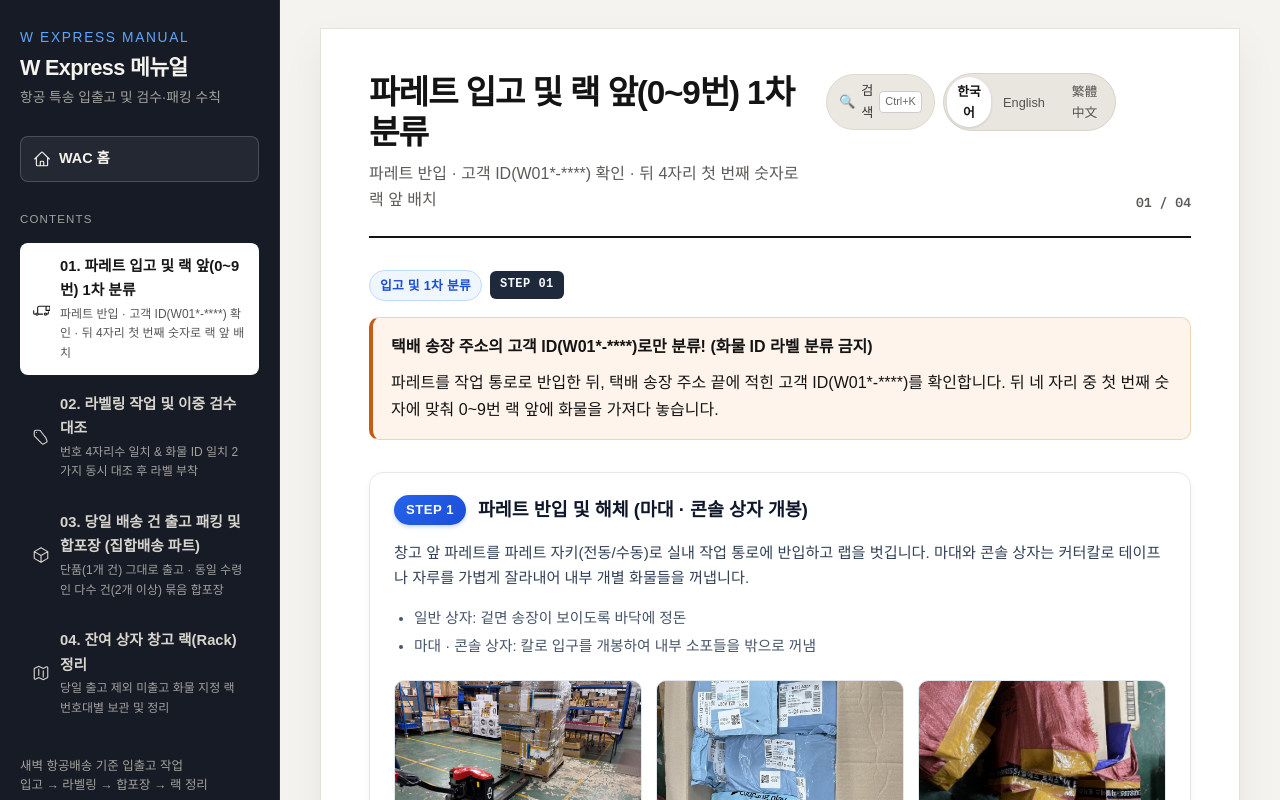
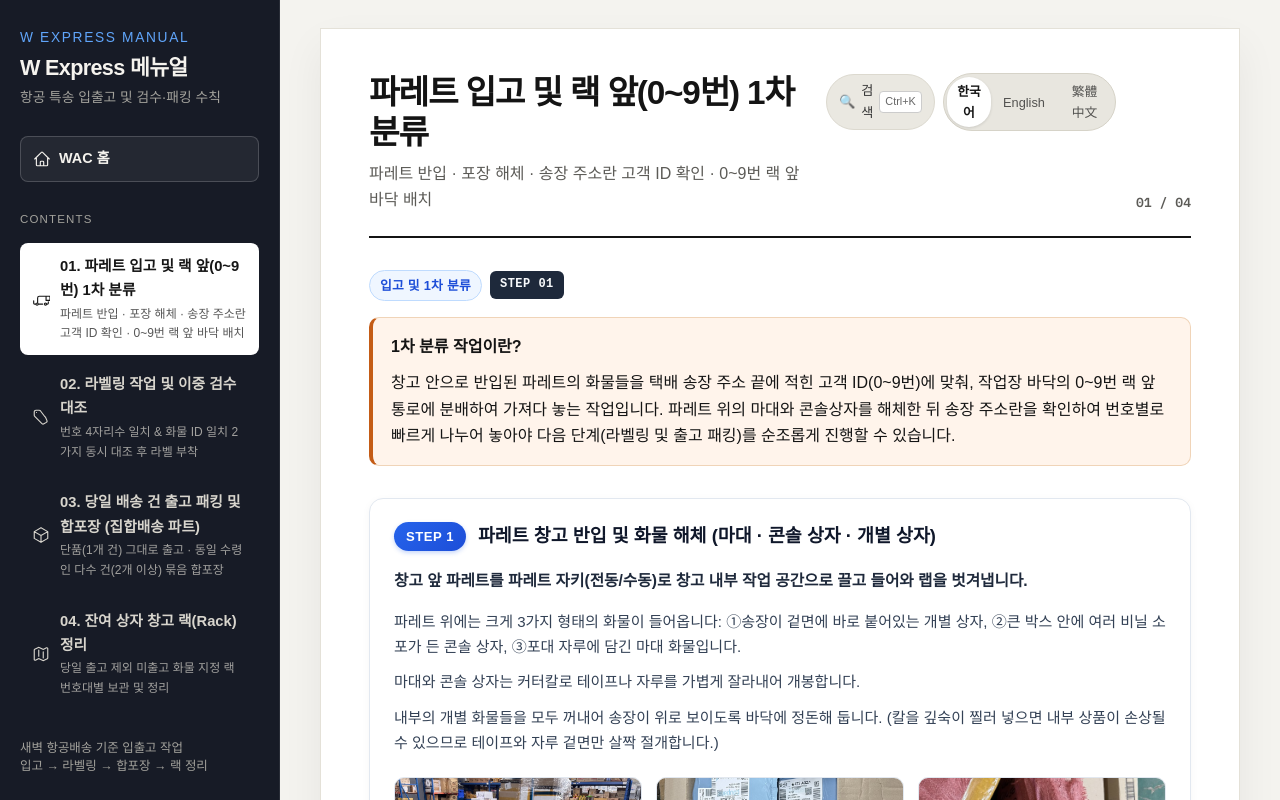
Before and after one commit to agreesin/wac-warehouse-manual, a React (Vite) app: page / in a window 1280 px wide. Both pictures are taken after a click on the button 868 px from the left and 595 px from the top of the page. Shown: the top 800 px of the page. Built offline with nearby package versions, Linux system fonts and the light colour scheme; a web font is replaced by a local one.

Commit message:
refactor(express): streamline chapter 1 into natural shift workflow guide

```diff
--- a/src/components/ExpressViewer.jsx
+++ b/src/components/ExpressViewer.jsx
@@ -36,7 +36,71 @@
                 <span className="express-step-num-badge">STEP {step.stepNo}</span>
                 <h3 className="express-step-title">{step.title}</h3>
               </div>
-              <p className="express-step-desc">{step.desc}</p>
+
+              {step.desc && <p className="express-step-desc">{step.desc}</p>}
+
+              {/* Narrative Paragraphs */}
+              {step.paragraphs && step.paragraphs.length > 0 && (
+                <div className="express-step-narrative">
+                  {step.paragraphs.map((para, pIdx) => (
+                    <p key={pIdx} className="express-step-p">
+                      {para}
+                    </p>
+                  ))}
+                </div>
+              )}
+
+              {/* Highlight Notice / Warning Alert */}
+              {step.notice && (
+                <div className={`express-step-notice ${step.notice.type || 'info'}`}>
+                  <span className="notice-icon">{step.notice.icon || '💡'}</span>
+                  <div className="notice-content">
+                    {step.notice.title && <strong>{step.notice.title}</strong>}
+                    <p>{step.notice.text}</p>
+                  </div>
+                </div>
+              )}
+
+              {/* Address Card */}
+              {step.addressCard && (
+                <div className="express-address-mini-card">
+                  <div className="mini-card-head">
+                    <span className="mini-tag">입고 주소 규격</span>
+                    <strong>{step.addressCard.title}</strong>
+                  </div>
+                  <div className="mini-address-lines">
+                    <div className="mini-address-row highlight">
+                      <span className="mono">{step.addressCard.address}</span>
+                    </div>
+                    {step.addressCard.note && (
+                      <p className="mini-address-note">💡 {step.addressCard.note}</p>
+                    )}
+                  </div>
+                </div>
+              )}
+
+              {/* Exception Card */}
+              {step.exceptionCard && (
+                <div className="express-exception-neutral-box">
+                  <div className="exception-head">
+                    <span className="exception-badge">예외 보관</span>
+                    <strong className="exception-title">{step.exceptionCard.title}</strong>
+                  </div>
+                  {step.exceptionCard.desc && (
+                    <p className="exception-desc">{step.exceptionCard.desc}</p>
+                  )}
+                  <div className="exception-chips">
+                    {step.exceptionCard.items?.map((item, iIdx) => (
+                      <span key={iIdx} className="exception-chip">
+                        {item}
+                      </span>
+                    ))}
+                  </div>
+                  {step.exceptionCard.note && (
+                    <p className="exception-note">👉 {step.exceptionCard.note}</p>
+                  )}
+                </div>
+              )}
 
               {step.bullets && step.bullets.length > 0 && (
                 <ul className="express-step-bullets">
@@ -46,7 +110,7 @@
                 </ul>
               )}
 
-              {/* Warning DO / DONT */}
+              {/* Warning DO / DONT (Fallback) */}
               {step.warningDoDont && (
                 <div className="express-dodont-mini-grid">
                   <div className="express-dodont-card do">
@@ -60,7 +124,7 @@
                 </div>
               )}
 
-              {/* Address Info Mini Card */}
+              {/* Address Info Mini Card (Fallback) */}
               {step.addressInfo && (
                 <div className="express-address-mini-card">
                   <div className="mini-card-head">
@@ -78,7 +142,7 @@
                 </div>
               )}
 
-              {/* Rule Formula Banner */}
+              {/* Rule Formula Banner (Fallback) */}
               {step.ruleFormula && (
                 <div className="express-rule-mini-card">
                   <div className="formula-line mono">{step.ruleFormula}</div>
@@ -86,7 +150,7 @@
                 </div>
               )}
 
-              {/* Exception Box (Neutral style: 래핑테이프 상자 앞쪽) */}
+              {/* Exception Box (Fallback) */}
               {step.exceptionBox && (
                 <div className="express-exception-neutral-box">
                   <div className="exception-head">
--- a/src/index.css
+++ b/src/index.css
@@ -1226,10 +1226,85 @@
 }
 
 .express-step-desc {
-  font-size: 0.95rem;
+  font-size: 0.98rem;
+  color: #1e293b;
+  font-weight: 700;
+  line-height: 1.6;
+  margin: 0;
+}
+
+.express-step-narrative {
+  display: flex;
+  flex-direction: column;
+  gap: 10px;
+}
+
+.express-step-p {
+  font-size: 0.94rem;
   color: #334155;
-  line-height: 1.6;
-  margin: 0;
+  line-height: 1.68;
+  margin: 0;
+}
+
+/* Step Notice / Warning Box */
+.express-step-notice {
+  display: flex;
+  align-items: flex-start;
+  gap: 12px;
+  padding: 14px 18px;
+  border-radius: 10px;
+  margin: 4px 0;
+}
+
+.express-step-notice.warning {
+  background: #fffbeb;
+  border: 1px solid #fde68a;
+  border-left: 4px solid #f59e0b;
+}
+
+.express-step-notice.info {
+  background: #f0fdf4;
+  border: 1px solid #bbf7d0;
+  border-left: 4px solid #16a34a;
+}
+
+.express-step-notice .notice-icon {
+  font-size: 1.25rem;
+  line-height: 1.2;
+  flex-shrink: 0;
+}
+
+.express-step-notice .notice-content {
+  display: flex;
+  flex-direction: column;
+  gap: 4px;
+}
+
+.express-step-notice .notice-content strong {
+  font-size: 0.94rem;
+  color: #92400e;
+  font-weight: 800;
+}
+
+.express-step-notice .notice-content p {
+  font-size: 0.88rem;
+  color: #78350f;
+  line-height: 1.5;
+  margin: 0;
+}
+
+.mini-address-note {
+  font-size: 0.82rem;
+  color: #0369a1;
+  font-weight: 600;
+  margin: 4px 0 0;
+}
+
+.exception-note {
+  font-size: 0.84rem;
+  color: #475569;
+  font-weight: 600;
+  margin: 4px 0 0;
 }
 
 .express-step-bullets {
--- a/src/locales/ko.js
+++ b/src/locales/ko.js
@@ -245,17 +245,18 @@
         stepNo: "01",
         timeBadge: "입고 및 1차 분류",
         title: "파레트 입고 및 랙 앞(0~9번) 1차 분류",
-        sub: "파레트 반입 · 고객 ID(W01*-****) 확인 · 뒤 4자리 첫 번째 숫자로 랙 앞 배치",
-        calloutHead: "택배 송장 주소의 고객 ID(W01*-****)로만 분류! (화물 ID 라벨 분류 금지)",
-        calloutLead: "파레트를 작업 통로로 반입한 뒤, 택배 송장 주소 끝에 적힌 고객 ID(W01*-****)를 확인합니다. 뒤 네 자리 중 첫 번째 숫자에 맞춰 0~9번 랙 앞에 화물을 가져다 놓습니다.",
+        sub: "파레트 반입 · 포장 해체 · 송장 주소란 고객 ID 확인 · 0~9번 랙 앞 바닥 배치",
+        calloutHead: "1차 분류 작업이란?",
+        calloutLead: "창고 안으로 반입된 파레트의 화물들을 택배 송장 주소 끝에 적힌 고객 ID(0~9번)에 맞춰, 작업장 바닥의 0~9번 랙 앞 통로에 분배하여 가져다 놓는 작업입니다. 파레트 위의 마대와 콘솔상자를 해체한 뒤 송장 주소란을 확인하여 번호별로 빠르게 나누어 놓아야 다음 단계(라벨링 및 출고 패킹)를 순조롭게 진행할 수 있습니다.",
         stepsWithPhotos: [
           {
             stepNo: "1",
-            title: "파레트 반입 및 해체 (마대 · 콘솔 상자 개봉)",
-            desc: "창고 앞 파레트를 파레트 자키(전동/수동)로 실내 작업 통로에 반입하고 랩을 벗깁니다. 마대와 콘솔 상자는 커터칼로 테이프나 자루를 가볍게 잘라내어 내부 개별 화물들을 꺼냅니다.",
-            bullets: [
-              "일반 상자: 겉면 송장이 보이도록 바닥에 정돈",
-              "마대 · 콘솔 상자: 칼로 입구를 개봉하여 내부 소포들을 밖으로 꺼냄"
+            title: "파레트 창고 반입 및 화물 해체 (마대 · 콘솔 상자 · 개별 상자)",
+            desc: "창고 앞 파레트를 파레트 자키(전동/수동)로 창고 내부 작업 공간으로 끌고 들어와 랩을 벗겨냅니다.",
+            paragraphs: [
+              "파레트 위에는 크게 3가지 형태의 화물이 들어옵니다: ①송장이 겉면에 바로 붙어있는 개별 상자, ②큰 박스 안에 여러 비닐 소포가 든 콘솔 상자, ③포대 자루에 담긴 마대 화물입니다.",
+              "마대와 콘솔 상자는 커터칼로 테이프나 자루를 가볍게 잘라내어 개봉합니다.",
+              "내부의 개별 화물들을 모두 꺼내어 송장이 위로 보이도록 바닥에 정돈해 둡니다. (칼을 깊숙이 찔러 넣으면 내부 상품이 손상될 수 있으므로 테이프와 자루 겉면만 살짝 절개합니다.)"
             ],
             photos: [
               {
@@ -277,60 +278,54 @@
           },
           {
             stepNo: "2",
-            title: "택배 송장 주소란 고객 ID 확인 (가장 중요한 핵심 업무)",
-            desc: "택배 송장의 주소란 끝에 표기된 고객 ID(W01*-****)를 찾고, 뒤 네 자리 중 가장 첫 번째 자리 숫자를 확인합니다.",
-            addressInfo: {
-              title: "고객 안내 입고 주소 규격 (한국발 홍콩착)",
-              recipient: "수취인: 가입자 성명",
-              address: "주소: 서울시 강서구 하늘길 210 4번게이트 , W01*-****"
+            title: "실물 송장으로 보는 분류 방법 (고객 ID 확인 & 랙 앞 배치)",
+            desc: "개별 화물들을 꺼내어 보면, 박스나 비닐 겉면에 택배 송장 라벨(쿠팡 등)과 창고 입고 시 부착된 QR 화물 ID 스티커가 함께 붙어 있습니다.",
+            paragraphs: [
+              "바닥에 화물을 펼쳐놓고 택배 송장 주소란 끝의 '고객 ID'를 찾아 0~9번 랙 앞 바닥에 분배합니다.",
+              "🔍 송장 주소란에서 고객 ID(W01*-****) 찾기: Express에서 고객에게 안내한 입고 주소 규격에 따라, 주소 끝부분에 'W01*-****' 형태의 고객 ID가 적혀 있습니다.",
+              "🎯 분류 기준 및 실물 예시: 고객 ID의 뒤 네 자리 중 [가장 첫 번째 자리 숫자]를 기준으로 0~9번 랙 앞에 가져다 놓습니다. 아래 실물 사진의 송장 주소를 보면 'W010-0161'로 적혀 있으므로, 뒤 네 자리(0161) 중 첫 번째 숫자인 '0'을 보고 [ 0번 랙 앞 ] 바닥에 가져다 놓으면 됩니다."
+            ],
+            notice: {
+              type: "warning",
+              icon: "⛔",
+              title: "화물 ID 스티커 오인 주의 (치명적 오분류 방지)",
+              text: "화물에 이미 붙어있는 QR 라벨(예: W1008-5051)은 창고 내부 관리용 번호일 뿐이므로, 이 번호를 보고 랙을 나누면 절대로 안 됩니다! 반드시 택배사가 붙인 송장의 '주소란'을 확인해야 합니다."
             },
-            ruleFormula: "W01*- [첫번째숫자]***  ➔  해당 랙(0~9번) 앞 배치",
-            ruleExample: "예: W010-0161 ➔ 뒤 4자리(0161) 중 첫 번째 자리 '0' ➔ [ 0번 랙 앞 ] 에 가져다 놓기!",
-            warningDoDont: {
-              title: "화물 ID 오인 주의 (치명적 혼동 방지)",
-              doText: "O 확인 대상: 택배 송장 주소란 끝의 W01*-**** (고객 ID)",
-              dontText: "X 분류 금지: 이미 붙어있는 QR 라벨 W1008-**** (화물 ID)"
+            addressCard: {
+              title: "고객 안내 입고 주소 규격",
+              address: "서울시 강서구 하늘길 210 4번게이트 , W01*-****",
+              note: "주소 끝에 적힌 W01*-**** 번호가 분류 기준이 되는 고객 ID입니다."
+            },
+            exceptionCard: {
+              title: "래핑테이프 상자 앞쪽에 모아두는 예외 화물",
+              desc: "분류 작업을 진행하면서 아래에 해당하는 화물을 발견하면, 0~9번 랙에 두지 않고 '래핑테이프 상자들 앞쪽'에 따로 모아둡니다.",
+              items: [
+                "WB로 시작하는 번호 형식",
+                "HG로 시작하는 번호 형식",
+                "송장 주소란에 W01*-**** 고객 ID가 없는 화물",
+                "송장이 훼손되거나 번호 식별이 어려운 화물"
+              ],
+              note: "따로 모아두면 담당자가 확인 후 별도 처리를 진행합니다."
             },
             photos: [
               {
                 src: "/express/06-customer-id-guide.jpg",
-                title: "실물 송장 비교 가이드 (클릭 시 확대)",
-                desc: "화물 ID(W1008-5051)로 분류 절대 금지! 오직 택배 송장 주소란의 W010-0161(고객 ID)을 확인하여 0번 랙 앞 배치"
-              }
-            ]
-          },
-          {
-            stepNo: "3",
-            title: "0~9번 랙 앞 바닥 배치 및 예외 화물 보관",
-            desc: "확인한 첫 번째 숫자(0~9)에 맞춰 해당하는 랙 앞 바닥 통로에 화물을 가져다 놓습니다.",
-            bullets: [
-              "0~9번 랙 앞 바닥 라인에 순서대로 정렬 배치",
-              "무거운 상자는 바닥 쪽에 안정적으로 적재"
-            ],
-            exceptionBox: {
-              badge: "예외 화물",
-              title: "래핑테이프 상자 앞쪽에 모아두기",
-              desc: "아래 화물은 0~9번 랙에 두지 않고, 래핑테이프 상자 앞쪽에 따로 모아둡니다.",
-              cases: [
-                "WB로 시작하는 번호 형식",
-                "HG로 시작하는 번호 형식",
-                "송장에 W01*-**** 고객 ID가 없는 화물"
-              ]
-            },
-            photos: [
+                title: "실물 송장 비교 가이드 (클릭 시 크게 보기)",
+                desc: "화물 ID(W1008-5051) 분류 절대 금지! 택배 송장 주소란의 W010-0161(고객 ID)을 확인하여 0번 랙 앞 배치"
+              },
               {
                 src: "/express/01-rack-floor-sorting.jpg",
-                title: "0~9번 랙 앞 바닥 정렬 현장",
-                desc: "작업자들이 번호대별로 0~9번 랙 앞 바닥 통로에 화물을 분류하여 배치하는 모습"
+                title: "0~9번 랙 앞 바닥 정렬 현장 (클릭 시 크게 보기)",
+                desc: "작업자들이 번호대별로 0~9번 랙 앞 바닥 통로에 화물을 분류하여 배치하는 모습 (예외 화물은 래핑테이프 상자 앞 집하)"
               }
             ]
           }
         ],
         checklistTitle: "1차 분류 체크리스트",
         checklists: [
-          "❌ 이미 붙어있는 화물 ID(QR 라벨)가 아니라, ⭕ 송장 주소란 끝의 'W01*-****'를 확인했는가?",
-          "뒤 네 자리 중 첫 번째 숫자에 맞춰 0~9번 랙 앞에 가져다 놓았는가? (예: 0161 ➔ 0번 랙)",
-          "WB, HG 시작 또는 고객 ID가 없는 화물은 '래핑테이프 상자 앞쪽'에 따로 모아두었는가?",
+          "❌ 이미 붙어있는 QR 화물 ID가 아니라, ⭕ 택배 송장 주소란 끝의 'W01*-****' 고객 ID를 확인했는가?",
+          "고객 ID 뒤 네 자리 중 첫 번째 숫자에 맞춰 0~9번 랙 앞 바닥에 가져다 놓았는가? (예: W010-0161 ➔ 0번 랙)",
+          "WB, HG로 시작하거나 고객 ID가 없어서 식별이 어려운 화물은 '래핑테이프 상자 앞쪽'에 따로 모아두었는가?",
           "마대 및 콘솔 상자를 칼로 개봉할 때 내부 상품이 손상되지 않도록 주의했는가?"
         ]
       },
```
